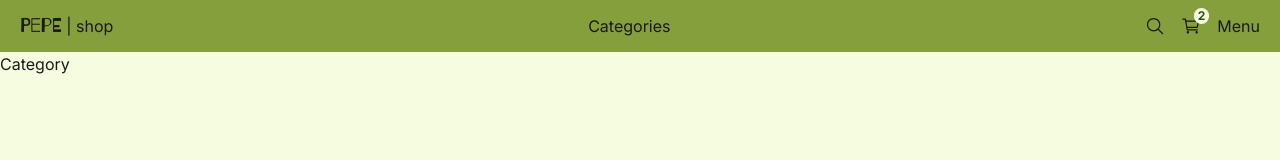
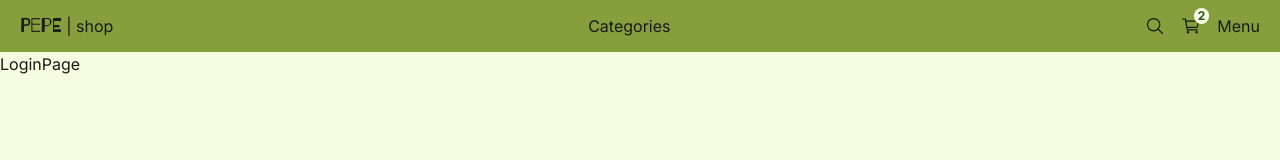
Before and after one commit to LRegalado1996/pepeganga, a Next.js app: page /login in a window 1280 px wide. Shown: the top 160 px of the page. Built offline with nearby package versions, Linux system fonts and the light colour scheme.

Commit message:
Update pages functions names | Initializing

```diff
--- a/src/app/[category]/[subCategory]/[subSubCategory]/page.tsx
+++ b/src/app/[category]/[subCategory]/[subSubCategory]/page.tsx
@@ -1,3 +1,3 @@
-export default function SubSubCategory() {
+export default function SubSubCategoryPage() {
   return <p>SubSubCategory</p>;
 }
--- a/src/app/[category]/[subCategory]/page.tsx
+++ b/src/app/[category]/[subCategory]/page.tsx
@@ -1,3 +1,3 @@
-export default function SubCategory() {
+export default function SubCategoryPage() {
   return <p>SubCategory</p>;
 }
--- a/src/app/[category]/page.tsx
+++ b/src/app/[category]/page.tsx
@@ -1,3 +1,3 @@
-export default function Category() {
+export default function CategoryPage() {
   return <p>Category</p>;
 }
--- a/src/app/error.tsx
+++ b/src/app/error.tsx
@@ -2,6 +2,6 @@
 
 import { PageNotFound } from "@/components";
 
-export default function NotFoundCategory() {
+export default function NotFoundCategoryPage() {
   return <PageNotFound />;
 }
--- /dev/null
+++ b/src/app/login/page.tsx
@@ -0,0 +1,3 @@
+export default function LoginPage() {
+  return <p>LoginPage</p>;
+}
--- a/src/app/not-found.tsx
+++ b/src/app/not-found.tsx
@@ -1,5 +1,5 @@
 import { PageNotFound } from "@/components";
 
-export default function NotFound() {
+export default function NotFoundPage() {
   return <PageNotFound />;
 }
--- /dev/null
+++ b/src/app/orders/page.tsx
@@ -0,0 +1,3 @@
+export default function OrderPage() {
+  return <p>OrderPage</p>;
+}
--- a/src/app/product/[slug]/page.tsx
+++ b/src/app/product/[slug]/page.tsx
@@ -1,3 +1,3 @@
-export default function ProductSlug() {
+export default function ProductSlugPage() {
   return <p>ProductSlug</p>;
 }
--- a/src/app/profile/page.tsx
+++ b/src/app/profile/page.tsx
@@ -1,3 +1,3 @@
-export default function Profile() {
+export default function ProfilePage() {
   return <p>Profile</p>;
 }
--- a/src/app/search/page.tsx
+++ b/src/app/search/page.tsx
@@ -1,3 +1,3 @@
-export default function Search() {
+export default function SearchPage() {
   return <p>Search</p>;
 }
```
